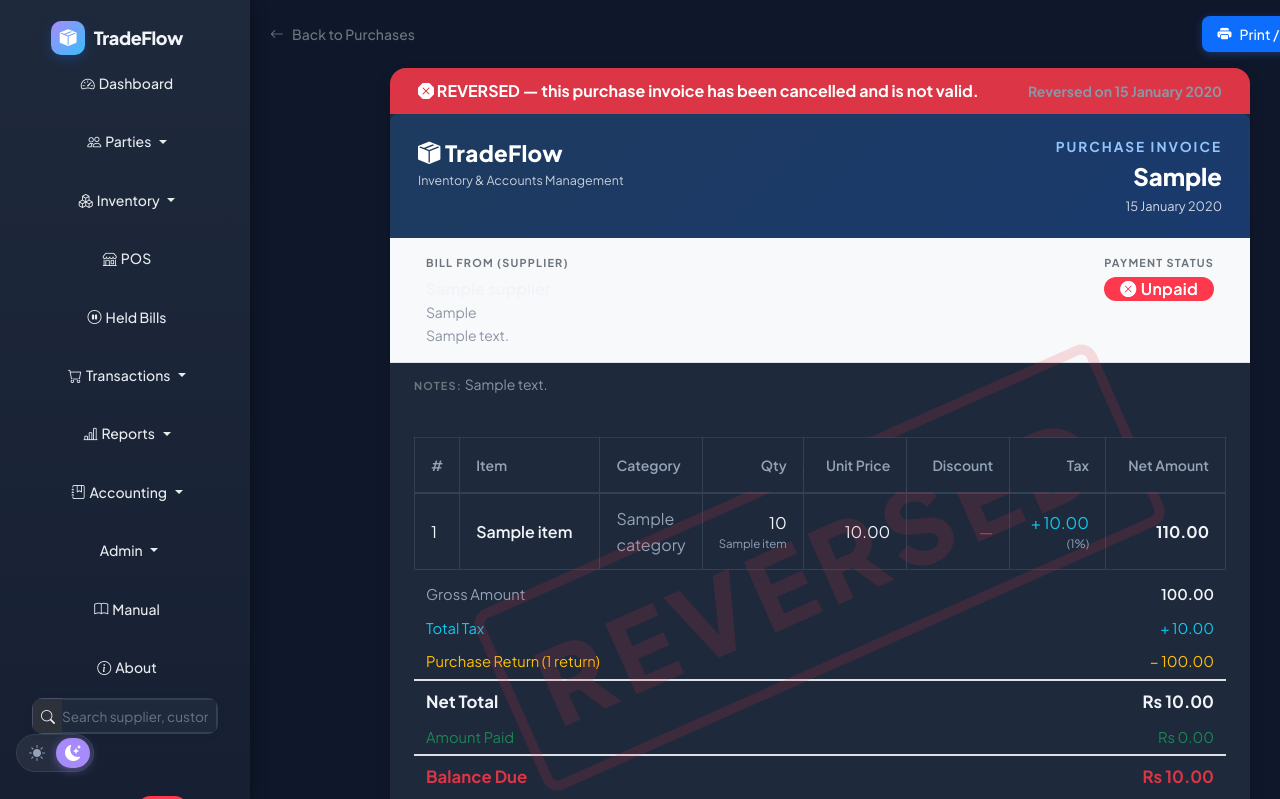
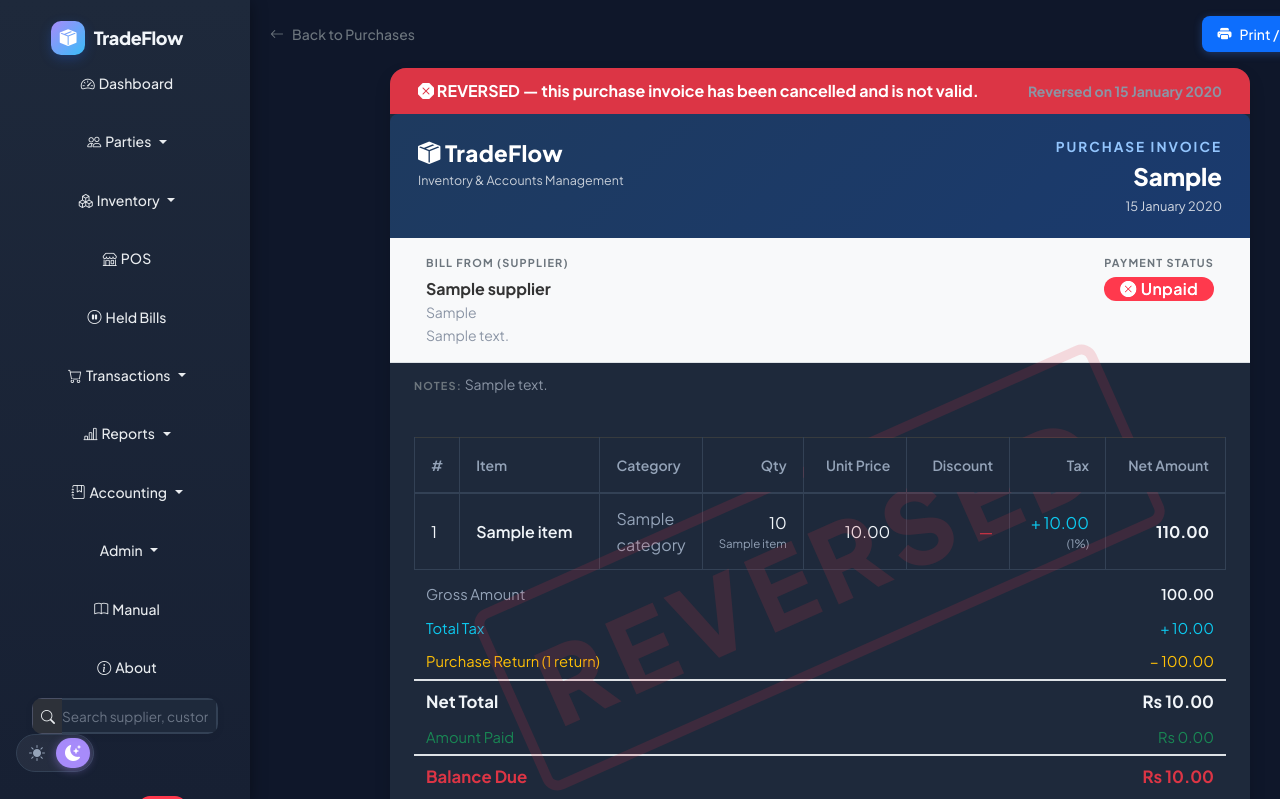
Before and after one commit to sabir1080/SalPurFlask1080, a Flask app: page /purchase/1/invoice in a window 1280 px wide. Shown: the top 799 px of the page. Run offline with Flask 3, Linux system fonts and the light colour scheme; a user stored in the database is signed in; tables that the repository leaves empty hold one stand-in row (values such as "Sample post"); parts of the project's set-up code (start-up, migrations or seed data) failed here and were passed over; some libraries are stand-ins or nearby versions.

Commit message:
fix: add explicit dark text color to supplier name in old invoice
Bug: Supplier name WAS there but white text on white/light background
     Made it invisible even though data was present

Fix: Add style='color: #333;' to supplier name div in old template
     Text now clearly visible against light background

Result: Old invoice template now displays supplier name properly

```diff
--- a/templates/invoice_purchase.html
+++ b/templates/invoice_purchase.html
@@ -113,7 +113,7 @@
             <div class="inv-label">Bill From (Supplier)</div>
             <!-- DEBUG: supplier={{ supplier }}, supplier.name={{ supplier.name if supplier else 'NO SUPPLIER' }} -->
             {% if supplier %}
-                <div class="fw-bold fs-6 mt-1">{% if supplier.name %}{{ supplier.name }}{% else %}[NAME IS EMPTY]{% endif %}</div>
+                <div class="fw-bold fs-6 mt-1" style="color: #333;">{{ supplier.name }}</div>
                 {% if supplier.contact %}<div class="text-muted small">{{ supplier.contact }}</div>{% endif %}
                 {% if supplier.address %}<div class="text-muted small">{{ supplier.address }}</div>{% endif %}
             {% else %}
```
Also changed, not shown: 1 other file.
